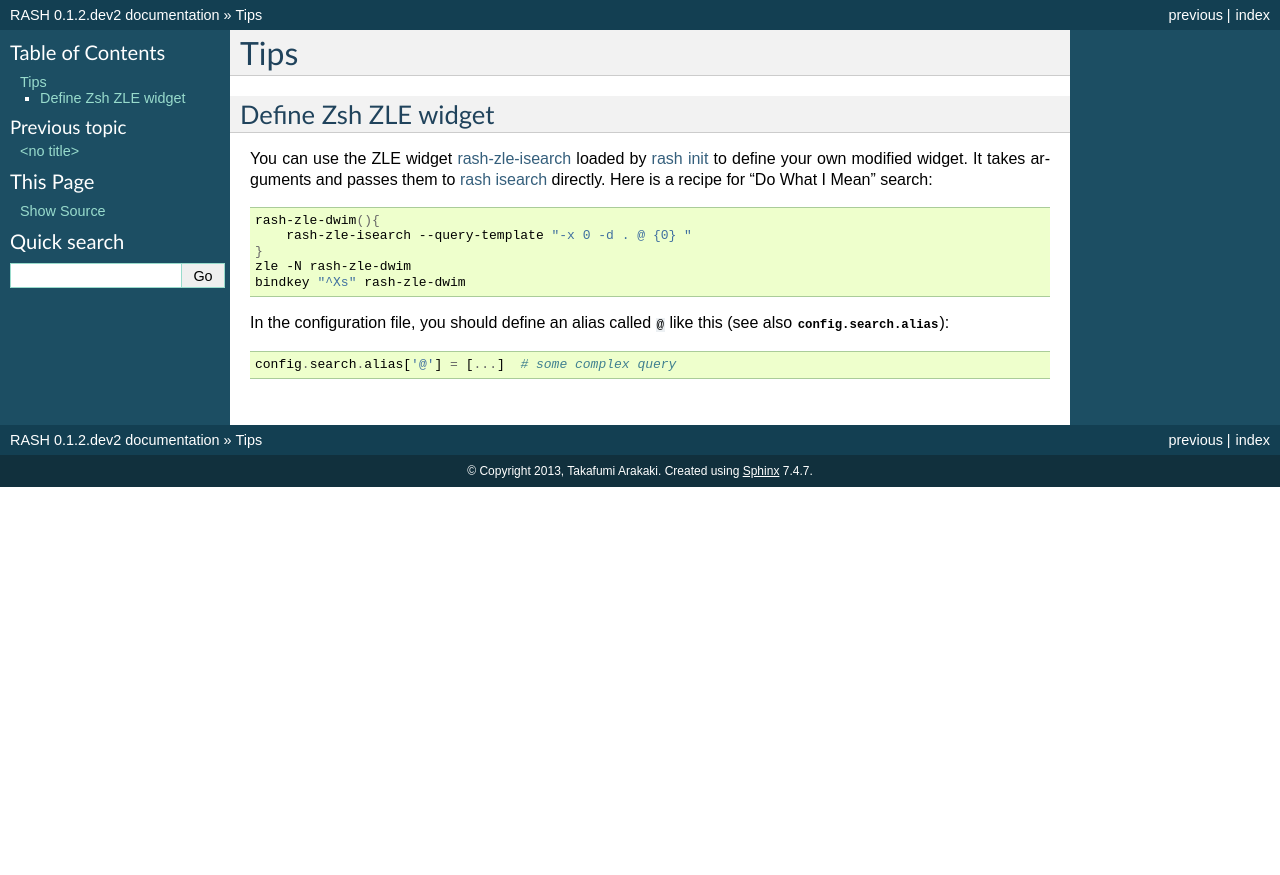
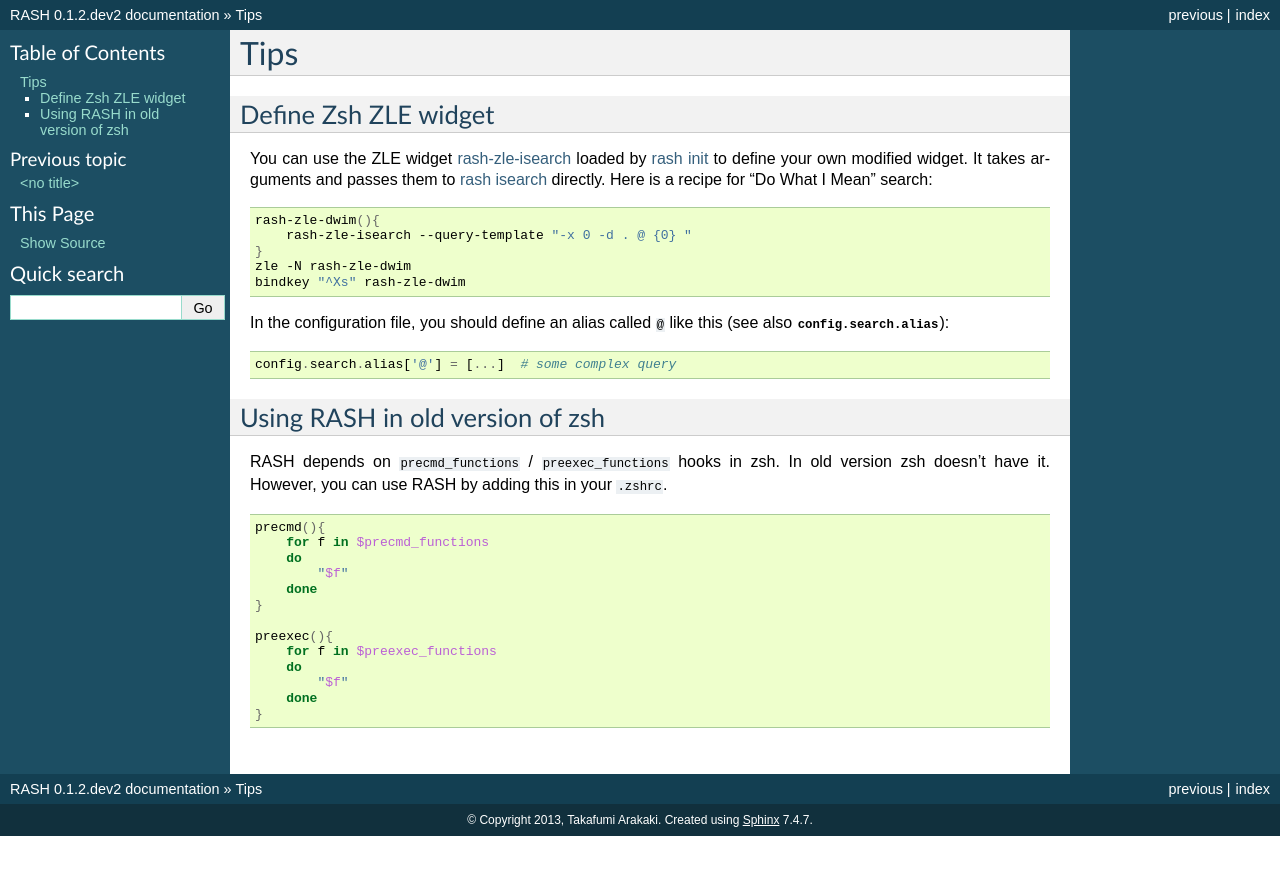
Before and after one commit to tkf/rash, a Sphinx documentation site: the page built from doc/source/tips.rst, in a window 1280 px wide. Shown: the top 875 px of the page. Built offline with Sphinx 7.4.7, drawn with Linux system fonts in a browser that asks for light colours.

Commit message:
Move "Using RASH in old version of zsh" to tips

```diff
--- a/doc/source/tips.rst
+++ b/doc/source/tips.rst
@@ -26,3 +26,27 @@ called ``@`` like this (see also |search.alias|)::
 
 .. |search.alias| replace::
    :attr:`config.search.alias <rash.config.SearchConfig.alias>`
+
+
+Using RASH in old version of zsh
+================================
+
+RASH depends on ``precmd_functions`` / ``preexec_functions`` hooks in
+zsh.  In old version zsh doesn't have it.  However, you can use RASH
+by adding this in your :file:`.zshrc`.
+
+.. sourcecode:: sh
+
+   precmd(){
+       for f in $precmd_functions
+       do
+           "$f"
+       done
+   }
+
+   preexec(){
+       for f in $preexec_functions
+       do
+           "$f"
+       done
+   }
```
Also changed, not shown: README.rst (+0 -20 lines).
